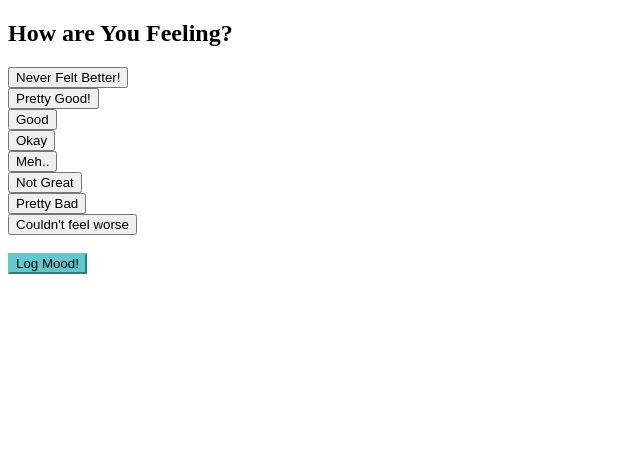
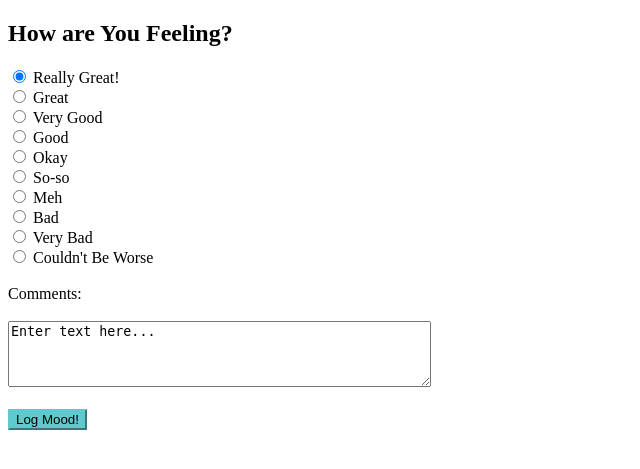
Before and after one commit to freyton-manning/HBFinalProject, a Flask app: page /track-mood in a window 1280 px wide. Shown: the top 469 px of the page, without its empty margins (0-640 px from the left). Run offline with Flask 2, Linux system fonts and the light colour scheme.

Commit message:
updated mood picker, added stub routes to server.py

```diff
--- a/templates/mood_picker.html
+++ b/templates/mood_picker.html
@@ -7,14 +7,21 @@
         <h2> How are You Feeling?</h2>
 
 
-<input type="button" onclick="alert('Mood Logged!')" value="Never Felt Better!"><br>
-<input type="button" onclick="alert('Mood Logged!')" value="Pretty Good!"><br>
-<input type="button" onclick="alert('Mood Logged!')" value="Good"><br>
-<input type="button" onclick="alert('Mood Logged!')" value="Okay"><br>
-<input type="button" onclick="alert('Mood Logged!')" value="Meh.."><br>
-<input type="button" onclick="alert('Mood Logged!')" value="Not Great"><br>
-<input type="button" onclick="alert('Mood Logged!')" value="Pretty Bad"><br>
-<input type="button" onclick="alert('Mood Logged!')" value="Couldn't feel worse"><br>
+  <input type="radio" name="mood" value="10" checked> Really Great!<br>
+  <input type="radio" name="mood" value="9"> Great<br>
+  <input type="radio" name="mood" value="8"> Very Good<br>
+  <input type="radio" name="mood" value="7"> Good<br>
+  <input type="radio" name="mood" value="6"> Okay<br>
+  <input type="radio" name="mood" value="5"> So-so<br>
+  <input type="radio" name="mood" value="4"> Meh<br>
+  <input type="radio" name="mood" value="3"> Bad<br>
+  <input type="radio" name="mood" value="2"> Very Bad<br>
+  <input type="radio" name="mood" value="1"> Couldn't Be Worse<br>
+  <br>
+
+<label>Comments: </label><br><br>
+ <textarea rows="4" cols="50" name="comment" form="usrform">
+Enter text here...</textarea><br>
 
         <br>
         <button class="btn btn-lg btn-primary btn-block" type="submit">Log Mood!
```
Also changed, not shown: server.py (+14 -1 lines).
